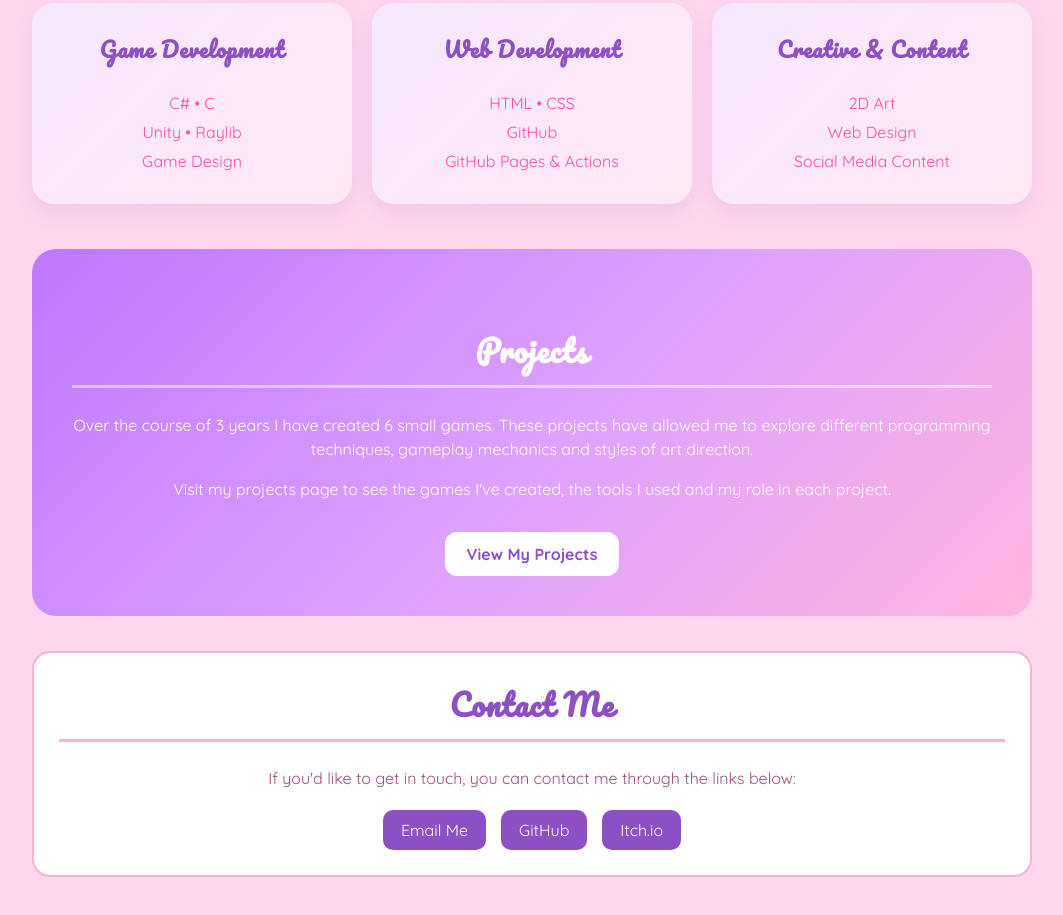
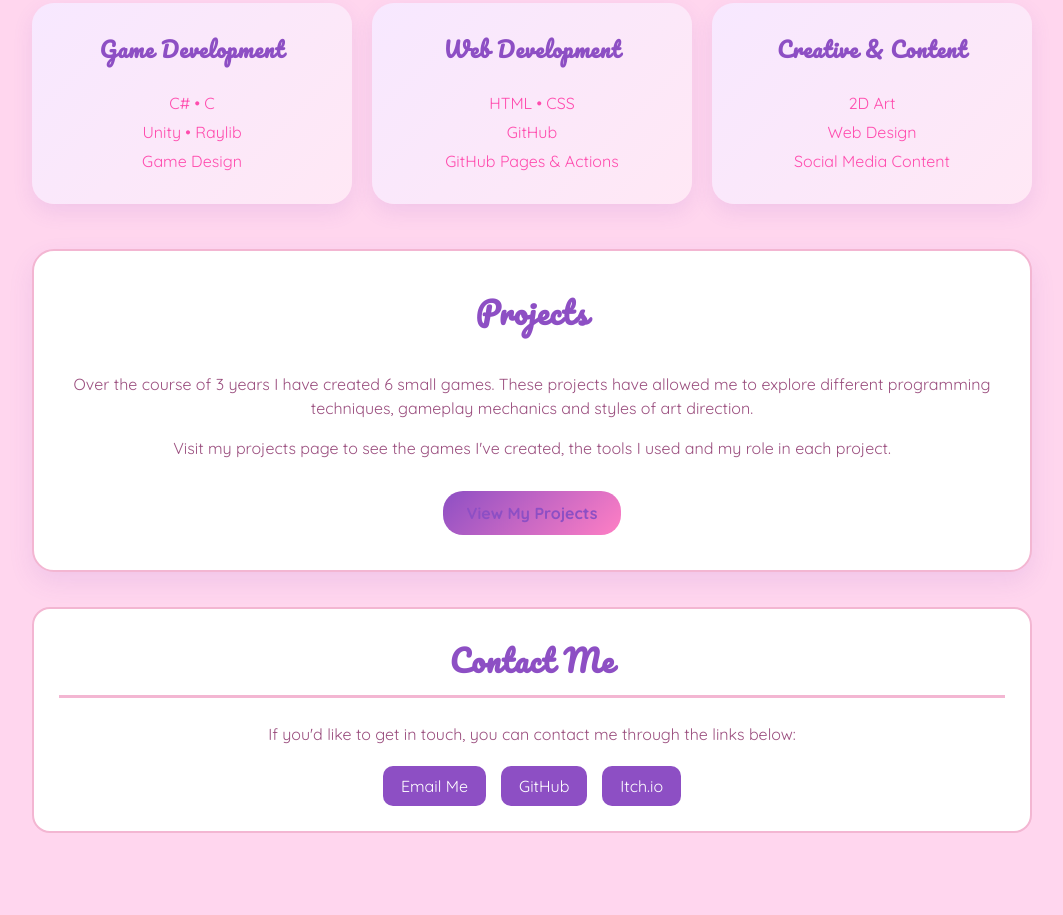
Before and after one commit to kdogz9/PortfolioWebsite, a plain HTML site: page index.html in a window 1280 px wide. Shown: the part 876-1791 px from the top of the page, without its empty margins (108-1171 px from the left). After the commit the page ends 1769 px from the top, so only its background shows below. Drawn offline with Linux system fonts and the light colour scheme.

Commit message:
project section CSS updated

```diff
--- a/style.css
+++ b/style.css
@@ -197,28 +197,35 @@ h2 {
 ------------------------------ */
 
 .projects-preview {
-    background: linear-gradient(
-        135deg,
-        #bf77fd,
-        #dca0ff,
-        #ffb6df
-    );
-
-    border: none;
-    border-radius: 24px;
-    padding: 40px;
+    background-color: white;
+    border: 2px solid #f3b6d2;
+    border-radius: 22px;
+    padding: 35px;
     margin-top: 45px;
     text-align: center;
-    color: white;
+
+    box-shadow: 0 10px 25px rgba(141, 79, 196, 0.12);
 }
 
 .projects-preview h2 {
-    color: white;
-    border-bottom: 3px solid rgba(255, 255, 255, 0.5);
+    color: #8d4fc4;
+    border-bottom: none;
+    margin-top: 0;
 }
 
 .projects-preview p {
+    color: #9b4f7f;
+}
+
+.projects-preview .main-button {
+    background: linear-gradient(135deg, #8d4fc4, #ff7fc4);
     color: white;
+    border-radius: 20px;
+    padding: 12px 24px;
+}
+
+.projects-preview .main-button:hover {
+    background: linear-gradient(135deg, #a766d8, #ff9ad0);
 }
 
 
```
